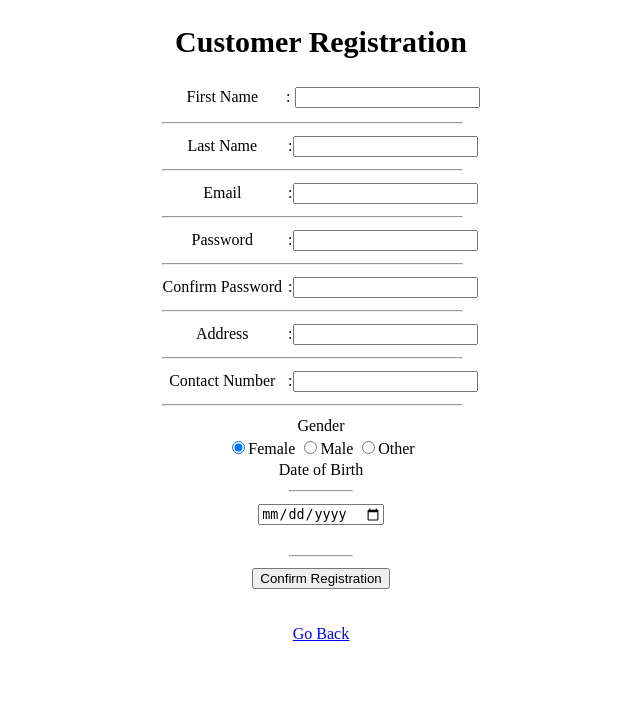
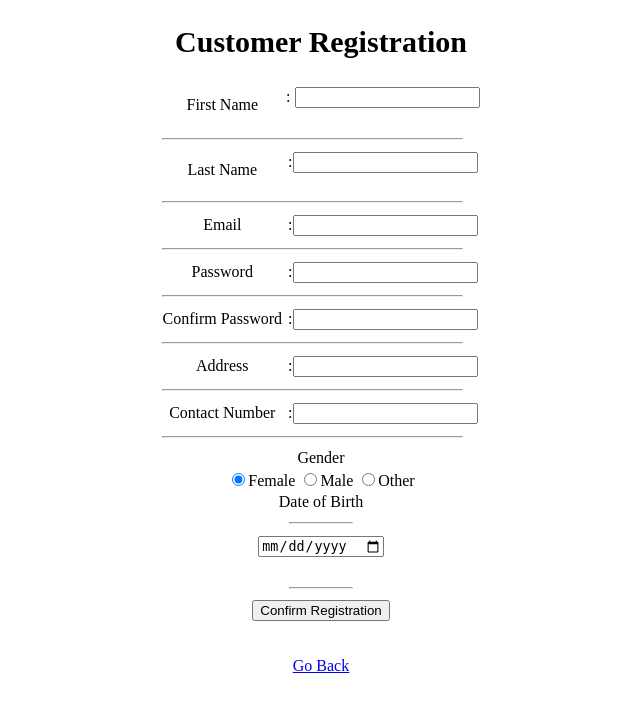
Before and after one commit to ZiniaTasnim/Web-Technology-Project, a PHP site: page /view/registration.php in a window 1280 px wide. Shown: the top 712 px of the page, without its empty margins (319-959 px from the left). Run offline with PHP 8.4, Linux system fonts and the light colour scheme.

Commit message:
CSMS
Coffee Shop Managemnet System, Customer part only.

```diff
--- a/Project/controller/regcheck.php
+++ b/Project/controller/regcheck.php
@@ -19,7 +19,7 @@ if (isset($_POST['submit']))
 {
 
     $fname = test_input($_POST["fname"]);
-    $fname = test_input($_POST["fname"]);
+    $lname = test_input($_POST["lname"]);
     $email = test_input($_POST["email"]);
 
 
--- a/Project/view/registration.php
+++ b/Project/view/registration.php
@@ -1,7 +1,8 @@
 <?php
 include('../controller/regcheck.php');
 
-if(isset($_SESSION['fname'])){
+if(isset($_SESSION['fname']))
+{
 header("location: ../controller/reginsert.php");
 }
 ?>
@@ -19,18 +20,22 @@ header("location: ../controller/reginsert.php");
     <table align="center">
         <tr>
             <td><label>First Name</label></td>
-            <td><label>:</label> <input type="text" name="fname" required><br><?php echo $fnameErr;?></td>
+            <td><label>:</label> <input type="text" name="fname" required>
+            <p><font color=red><?php echo $fnameErr;?></font></p>
+            </td>
         </tr>
         <tr>
             <tr><td><hr style="width:250%"></td></tr></tr>
         <tr>
             <td><label>Last Name</label></td>
-            <td><labe>:</label><input type="text" name="lname" required><br><?php echo $lnameErr;?></td>
+            <td><labe>:</label><input type="text" name="lname" required>
+            <p><font color=red><?php echo $fnameErr;?></font></p>
+            </td>
         </tr>
         <tr><td><hr style="width:250%"></td></tr>
         <tr>
             <td><label>Email</label></td>
-            <td><labe>:</label><input type="email" name="email" required><br><?php echo $emailErr;?></td>
+            <td><labe>:</label><input type="text" name="email" required><br><?php echo $emailErr;?></td>
         </tr>
         <tr><td><hr style="width:250%"></td></tr>
         <tr>
```
